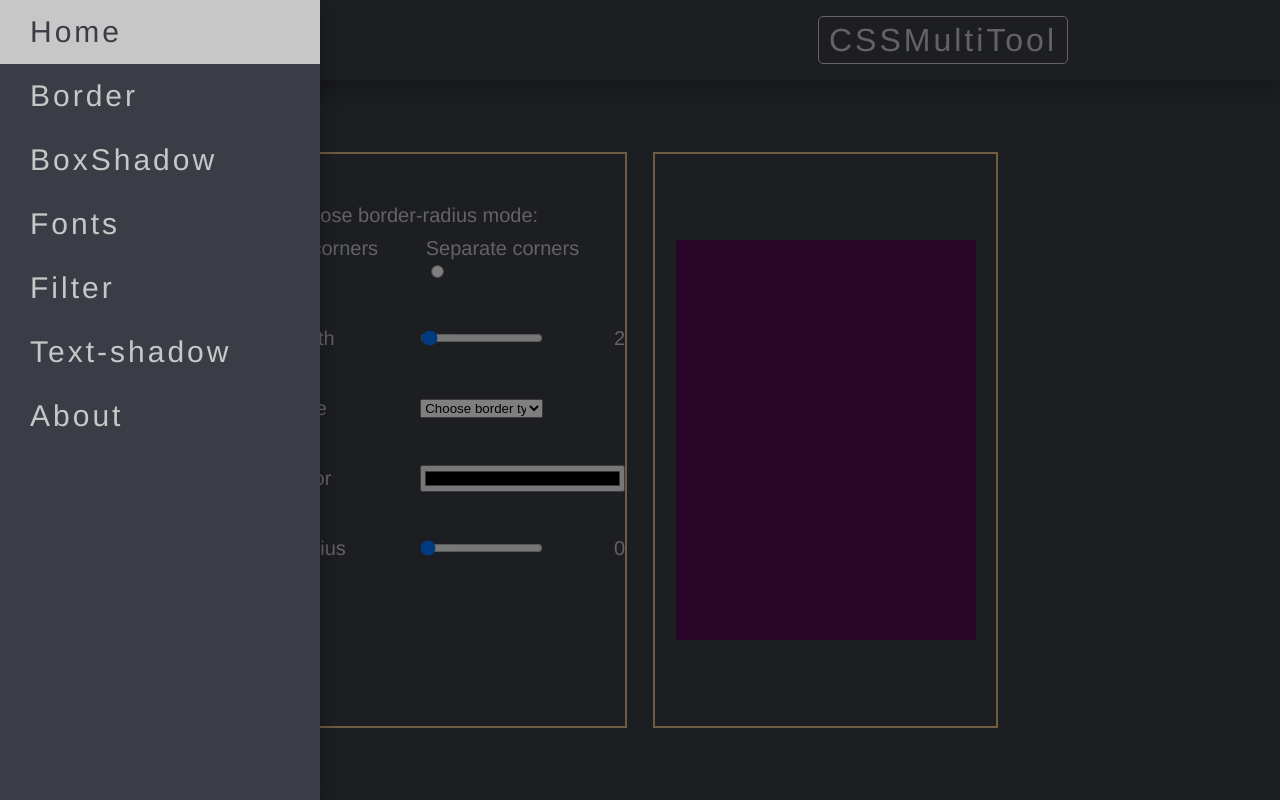
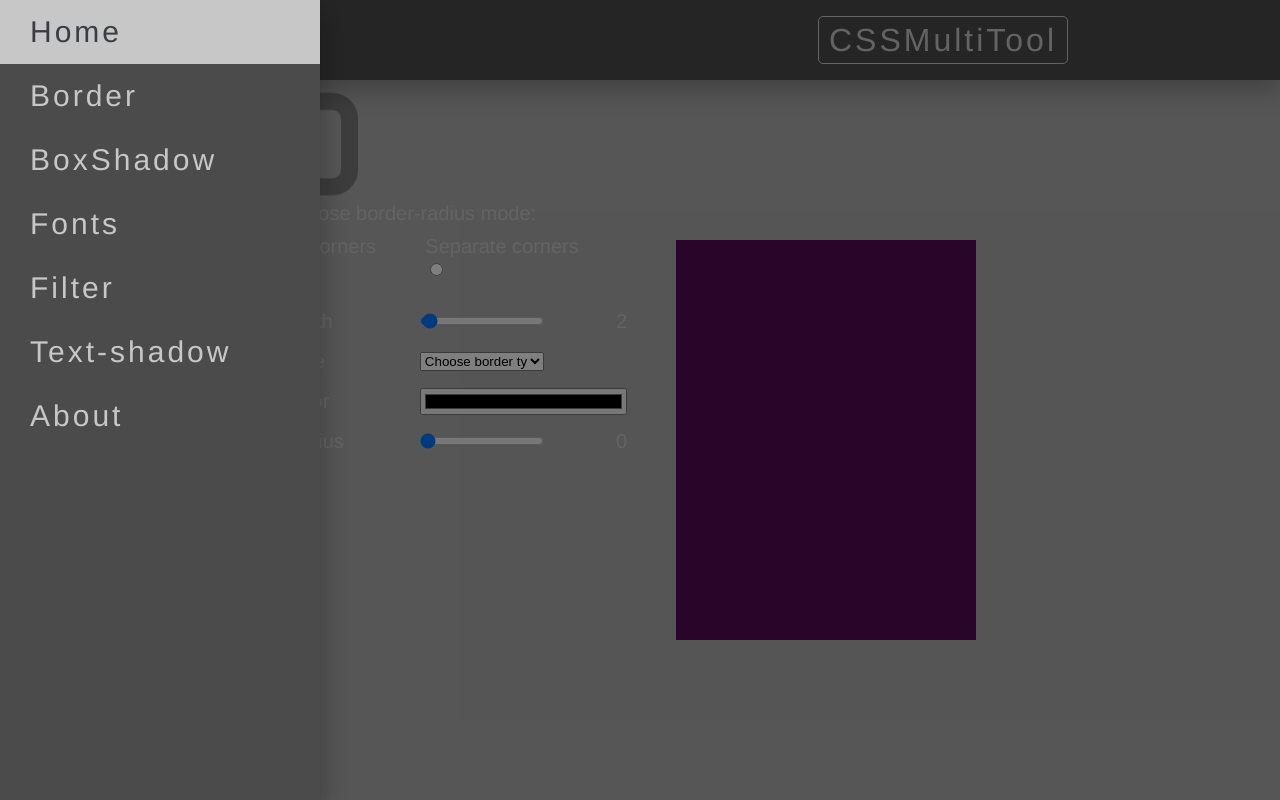
Before and after one commit to KarolinaCetera/CSSMultiTool, a React (Create React App) app: page /border in a window 1280 px wide. Both pictures are taken after a click on the button 224 px from the left and 40 px from the top of the page. Built offline with nearby package versions, Linux system fonts and the light colour scheme.

Commit message:
Fix styles

```diff
--- a/src/App.module.scss
+++ b/src/App.module.scss
@@ -1,8 +1,21 @@
 .App {
   height: 100vh;
   width: 100vw;
-  background-color: #3a3d45;
+  display: block;
+  background-color: #acacac;
   text-align: center;
   max-height: 100vh;
   max-width: 100vw;
+  position: relative;
+  &::after {
+    content: "";
+    top: 0;
+    left: 0;
+    bottom: 0;
+    right: 0;
+    position: absolute;
+    background: url("./assets/gears.png") left -20% top -30% no-repeat;
+    opacity: .3;
+    z-index: 1;
+  }
 }
--- a/src/UI/containers/Form/Form.module.scss
+++ b/src/UI/containers/Form/Form.module.scss
@@ -1,9 +1,7 @@
 .form {
   font-weight: 500;
-
-
   .slider, .select, .input {
-    height: 50px;
+    height: 20px;
     margin: 20px 0;
     padding: 5px 0;
     font-size: 20px;
--- a/src/UI/containers/Header/Header.module.scss
+++ b/src/UI/containers/Header/Header.module.scss
@@ -4,6 +4,9 @@
   justify-content: space-around;
   align-items: center;
   box-shadow: 0 9px 24px 1px rgba(0,0,0,0.25);
+  background: #4B4B4B;
+  z-index: 2;
+  position: relative;
   .space {
     width: 70vw;
     display: flex;
--- a/src/UI/containers/Main/Main.module.scss
+++ b/src/UI/containers/Main/Main.module.scss
@@ -1,4 +1,5 @@
 main {
   width: 60vw;
   margin: 0 auto;
+  color: rgb(75, 75, 75);
 }
--- a/src/UI/containers/Menu/MenuDrawer/MenuList/MenuList.module.scss
+++ b/src/UI/containers/Menu/MenuDrawer/MenuList/MenuList.module.scss
@@ -1,5 +1,5 @@
 .menuList {
   height: 100%;
   width: 25vw;
-  background-color: #3a3d45;
+  background-color: #4B4B4B;
 }
--- a/src/UI/containers/ViewBox/ViewBox.module.scss
+++ b/src/UI/containers/ViewBox/ViewBox.module.scss
@@ -3,11 +3,9 @@
 .viewBox {
   height: 90vh;
   display: flex;
-  flex-direction: column;
+  flex-direction: row;
   justify-content: space-evenly;
   align-items: center;
-
-  @include respond-to("large") {
-    flex-direction: row;
-  }
+  position: relative;
+  z-index: 2;
 }
--- a/src/UI/containers/ViewElement/ViewElement.module.scss
+++ b/src/UI/containers/ViewElement/ViewElement.module.scss
@@ -4,5 +4,6 @@
   display: flex;
   justify-content: center;
   align-items: center;
-  border: 2px solid burlywood;
+  position: relative;
+  z-index: 2;
 }
--- a/src/UI/views/Border/BorderControls.tsx
+++ b/src/UI/views/Border/BorderControls.tsx
@@ -43,17 +43,17 @@ export const BorderControls: React.FC = () => {
 				case "radiusTR":
 					return (
 						mode === "separate" &&
-						placeSlider("Top right", radiusTR, 1, 0, 100, func, dispatch)
+						placeSlider("Top right", radiusTR, 1, 0, 250, func, dispatch)
 					);
 				case "radiusBR":
 					return (
 						mode === "separate" &&
-						placeSlider("Bottom right", radiusBR, 1, 0, 100, func, dispatch)
+						placeSlider("Bottom right", radiusBR, 1, 0, 250, func, dispatch)
 					);
 				case "radiusBL":
 					return (
 						mode === "separate" &&
-						placeSlider("Bottom left", radiusBL, 1, 0, 100, func, dispatch)
+						placeSlider("Bottom left", radiusBL, 1, 0, 250, func, dispatch)
 					);
 				case "radius":
 					return (
--- a/src/UI/views/Home/Home.module.scss
+++ b/src/UI/views/Home/Home.module.scss
@@ -1,9 +1,10 @@
 .home {
-  width: 40%;
+  width: 50%;
   margin: 0 auto;
   padding-top: 80px;
-  color: #c7c7c7;
   font-size: 30px;
+  position: relative;
+  z-index: 2;
 
   h2, h3 {
     padding: 20px;
@@ -18,6 +19,7 @@
       display: block;
       margin-bottom: 10px;
       padding: 10px;
+      background-color: #3a3d45;
       color: #c7c7c7;
       font-size: 25px;
       letter-spacing: 1px;
@@ -26,7 +28,7 @@
       text-decoration: none;
       transition: 0s;
       &:hover {
-        background-color: #c7c7c7;
+        background-color: #c7c7c7 ;
         color: #3a3d45;
         transition: 0.5s;
       }
```
Also changed, not shown: src/assets/gears.jpg (added), src/assets/gears.png (added).
